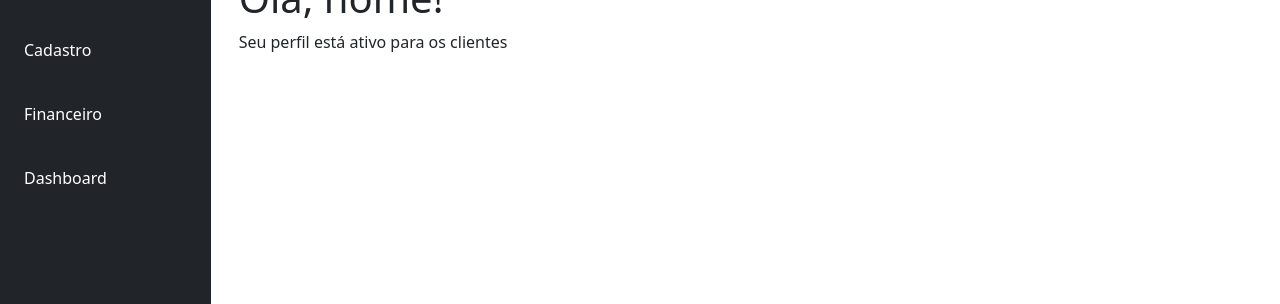
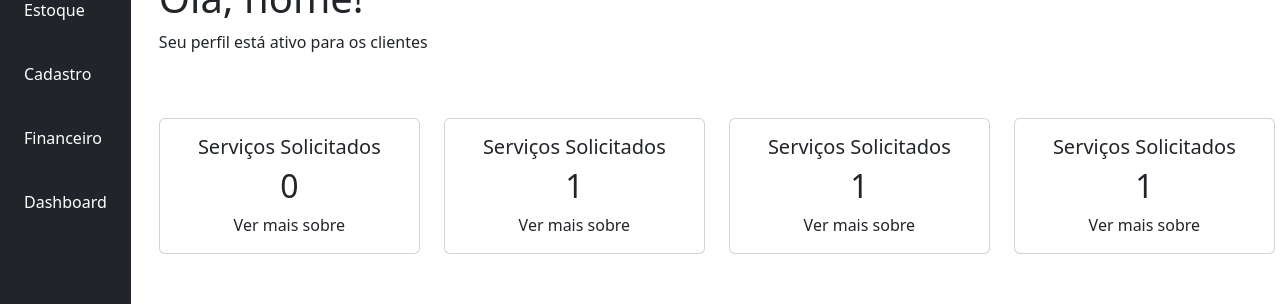
Before and after one commit to nnicck/ConectaPRO, a Next.js app in the folder frontEnd/: page /inicioProfissional in a window 1280 px wide. Shown: the part 239-543 px from the top of the page. Built offline with nearby package versions, Linux system fonts and the light colour scheme; no server answers.

Commit message:
Inicio profissional

```diff
--- a/frontEnd/src/app/inicioProfissional/page.jsx
+++ b/frontEnd/src/app/inicioProfissional/page.jsx
@@ -1,6 +1,36 @@
+"use client";
 import Sidebar from "@/components/Sidebar"
 import Link from "next/link"
+import CardsDashboard from "@/components/CardsDashboard"
+import { useEffect, useState } from "react";
+//UseEffect - Quando a tela atualizar vai pegar as informações
+//UseState - Para Mostrar as informações na tela
+
 export default function inicioProfissional(){
+     const [contratos, setContratos] = useState([]);
+
+    useEffect(()=>{
+        async function qtdContratos() {
+            try{
+                const resposta = await fetch(
+                    "http://localhost:3001/api/contrato"
+                );
+
+            if(!resposta.ok){
+                throw new Error("Erro ao buscar quantidades de contratos");
+            }
+            const dados = await resposta.json();
+            setContratos (dados); //
+
+            } catch(erro){
+                console.error(erro);
+            }
+        }
+
+        qtdContratos();
+    }, []);
+
+
     return(
         <>
         <main className="d-flex gap-3">
@@ -17,6 +47,12 @@
             <div className="mt-5">
                 <h1>Olá, nome!</h1>
                 <p>Seu perfil está ativo para os clientes</p>
+                <div className="d-flex gap-4">
+                    <CardsDashboard titCardDashboard="Serviços Solicitados" numDashboard={contratos.length}></CardsDashboard>
+                    <CardsDashboard titCardDashboard="Serviços Solicitados" numDashboard="1"></CardsDashboard>
+                    <CardsDashboard titCardDashboard="Serviços Solicitados" numDashboard="1"></CardsDashboard>
+                    <CardsDashboard titCardDashboard="Serviços Solicitados" numDashboard="1"></CardsDashboard>
+                </div>
             </div>
 
 
--- /dev/null
+++ b/frontEnd/src/components/CardsDashboard/index.jsx
@@ -0,0 +1,15 @@
+export default function CardsDashboard({titCardDashboard, numDashboard}){
+    return(
+    <>
+    <div className="card mt-5" style={{ width: "18rem" }}>
+    <div className="card-body d-flex flex-column align-items-center ">
+        <h5 className="card-title">{titCardDashboard}</h5>
+        <h2>{numDashboard}</h2>
+        <p className="card-text">Ver mais sobre</p>
+    </div>
+    </div>
+
+
+    </>
+    );
+}
--- a/frontEnd/src/components/Sidebar/index.jsx
+++ b/frontEnd/src/components/Sidebar/index.jsx
@@ -17,19 +17,19 @@
             <div>Nicole</div>
         </div>
 
-        <Link href="/estoque" className="text-white text-decoration-none p-2 sidebar-link">
+        <Link href="/estoque" className="text-white text-decoration-none p-2 ">
             Estoque
         </Link>
 
-        <Link href="/cadastro" className="text-white text-decoration-none p-2 sidebar-link">
+        <Link href="/cadastro" className="text-white text-decoration-none p-2">
             Cadastro
         </Link>
 
-        <Link href="/financeiro" className="text-white text-decoration-none p-2 sidebar-link">
+        <Link href="/financeiro" className="text-white text-decoration-none p-2">
             Financeiro
         </Link>
 
-        <Link href="/dashboard" className="text-white text-decoration-none p-2 sidebar-link">
+        <Link href="/dashboard" className="text-white text-decoration-none p-2">
             Dashboard
         </Link>
 
```
Also changed, not shown: frontEnd/src/components/cardsInicioProfissional/index.jsx (deleted, +0 -14 lines).
